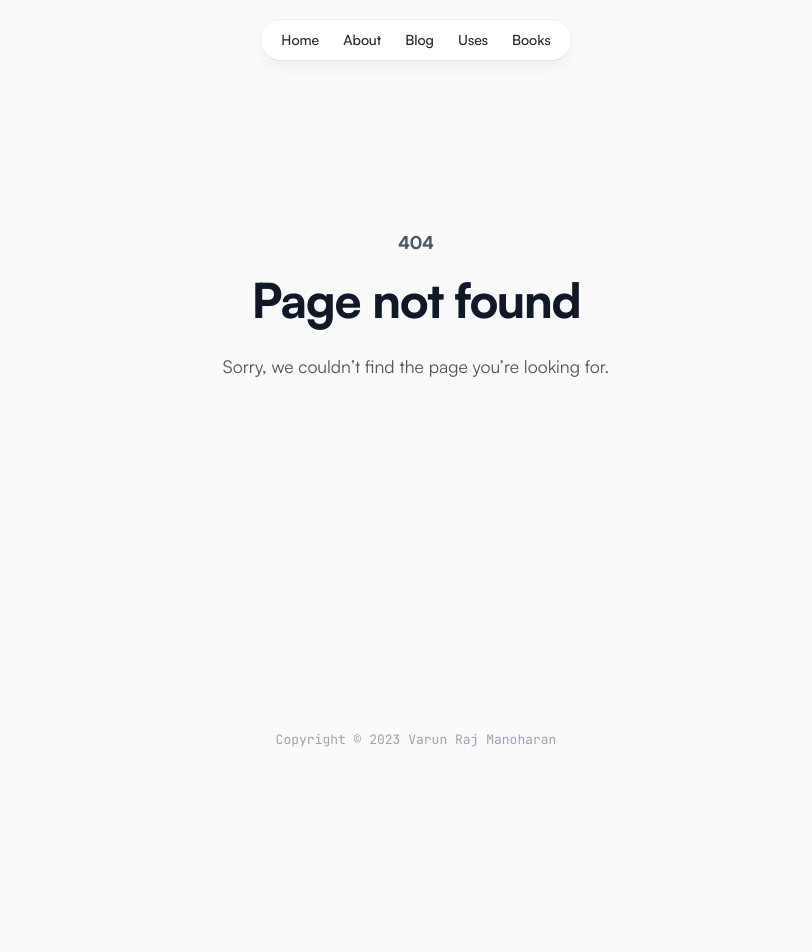
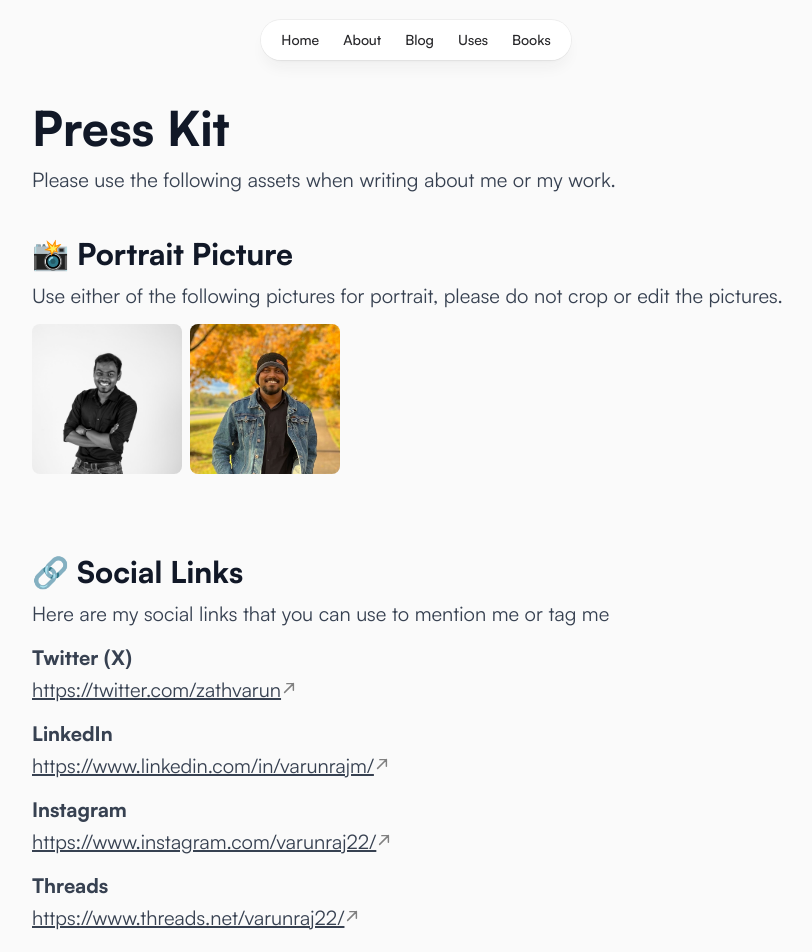
Before and after one commit to varun-raj/vr-site, a Next.js app: page /press-kit in a window 1280 px wide. Before the commit this address had no page. Shown: the top 952 px of the page, without its empty margins (224-1036 px from the left). Before the commit the page ends 800 px from the top, so only its background shows below. Built offline with nearby package versions, Linux system fonts and the light colour scheme.

Commit message:
fix: press kit
Signed-off-by: Varun Raj <varun@skcript.com>

```diff
--- /dev/null
+++ b/src/components/pressKit/PKBiography.tsx
@@ -0,0 +1,49 @@
+import React from 'react';
+
+import Title from '../ui/Title';
+
+export default function PKBiography() {
+  return (
+    <>
+      <div>
+        <Title title="✍️ Biography" level={3} className="text-3xl" />
+        <p>
+          I&apos;ve written two versions of my biography, a short one and a long
+          one. Please use the one that fits your needs.
+        </p>
+      </div>
+      <div>
+        <p className="mb-3">
+          <strong className="font-mono text-sm">Short Biography</strong>
+        </p>
+        <blockquote className="border-l-4 border-orange-500 pl-4">
+          <p className="text-lg italic">
+            Co-Founder and CIO at Skcript, Google Developer Expert for Firebase,
+            and a software developer from India.
+          </p>
+        </blockquote>
+      </div>
+      <div>
+        <p className="mb-3">
+          <strong className="font-mono text-sm">Long Biography</strong>
+        </p>
+        <blockquote className="border-l-4 border-orange-500 pl-4">
+          <p className="text-lg italic">
+            Varun Raj Manoharan is an entrepreneur and a software developer from
+            India, Currently running Skcript Technologies Pvt, Ltd. a software
+            consulting company based out of Chennai, India. He is also a Google
+            Developer Expert for Firebase.
+            <br />
+            <br />
+            He is into the software industry for more than 10 years now, and the
+            world of web technology, Spent most of his time with Javascript and
+            Typescript eco-system.
+            <br /> <br />
+            He loves traveling and exploring new places, mainly the trips that
+            involves adventure and nature. Reads a lot of novels.
+          </p>
+        </blockquote>
+      </div>
+    </>
+  );
+}
--- /dev/null
+++ b/src/components/pressKit/PKPhotos.tsx
@@ -0,0 +1,49 @@
+import { Download } from '@phosphor-icons/react';
+import React from 'react';
+
+import Title from '../ui/Title';
+
+const images = [
+  {
+    alt: 'Picture One',
+    src: '/assets/press-kit/picture_one.jpeg',
+  },
+  {
+    alt: 'Picture Two',
+    src: '/assets/press-kit/picture_two.JPG',
+  },
+];
+
+export default function PKPhotos() {
+  return (
+    <>
+      <div>
+        <Title title="📸 Portrait Picture" level={3} className="text-3xl" />
+        <p>
+          Use either of the following pictures for portrait, please do not crop
+          or edit the pictures.
+        </p>
+      </div>
+      <div className="flex gap-2">
+        {images.map((image) => (
+          <div
+            key={image.src}
+            style={{
+              backgroundImage: `url(${image.src})`,
+            }}
+            className="group h-[150px] w-[150px] rounded-lg bg-cover bg-center bg-no-repeat "
+          >
+            <div
+              className="invisible m-2 flex h-6 w-6 cursor-pointer items-center justify-center rounded-full bg-gray-800 group-hover:visible"
+              onClick={() => {
+                window.open(image.src, '_blank');
+              }}
+            >
+              <Download size={14} className="text-white" />
+            </div>
+          </div>
+        ))}
+      </div>
+    </>
+  );
+}
--- /dev/null
+++ b/src/components/pressKit/PKSocialLinks.tsx
@@ -0,0 +1,56 @@
+import React from 'react';
+
+import Title from '../ui/Title';
+
+export default function PKSocialLinks() {
+  return (
+    <>
+      <div>
+        <Title title="🔗 Social Links" level={3} className="text-3xl" />
+        <p>Here are my social links that you can use to mention me or tag me</p>
+      </div>
+      <ul className="flex flex-col gap-3">
+        <li>
+          <p className="font-bold">Twitter (X)</p>
+          <p>
+            <a target="_blank" href="https://twitter.com/zathvarun">
+              https://twitter.com/zathvarun
+            </a>
+          </p>
+        </li>
+        <li>
+          <p className="font-bold">LinkedIn</p>
+          <p>
+            <a target="_blank" href="https://www.linkedin.com/in/varunrajm/">
+              https://www.linkedin.com/in/varunrajm/
+            </a>
+          </p>
+        </li>
+        <li>
+          <p className="font-bold">Instagram</p>
+          <p>
+            <a target="_blank" href="https://www.instagram.com/varunraj22/">
+              https://www.instagram.com/varunraj22/
+            </a>
+          </p>
+        </li>
+        <li>
+          <p className="font-bold">Threads</p>
+          <p>
+            <a target="_blank" href="https://www.threads.net/varunraj22/">
+              https://www.threads.net/varunraj22/
+            </a>
+          </p>
+        </li>
+        <li>
+          <p className="font-bold">Facebook</p>
+          <p>
+            <a target="_blank" href="https://www.facebook.com/zathvarun/">
+              https://www.facebook.com/zathvarun/
+            </a>
+          </p>
+        </li>
+      </ul>
+    </>
+  );
+}
--- /dev/null
+++ b/src/components/ui/Title.tsx
@@ -0,0 +1,21 @@
+import clsx from 'clsx';
+import React from 'react';
+
+interface Props {
+  title: string;
+  level: number;
+  className?: string;
+}
+export default function Title({ title, level = 1, className }: Props) {
+  const Tag = `h${level}` as keyof JSX.IntrinsicElements;
+  return (
+    <Tag
+      className={clsx(
+        'mb-2  font-bold text-gray-900 dark:text-gray-200',
+        className
+      )}
+    >
+      {title}
+    </Tag>
+  );
+}
--- a/src/pages/about.tsx
+++ b/src/pages/about.tsx
@@ -31,7 +31,7 @@ const About = () => (
       <p>
         Been into the software industry for more than 10 years now, and the
         world of web technology kept me fasicnated, built most of my projects
-        with Javascript and Typescript echo system.
+        with Javascript and Typescript eco-system.
       </p>
       <p>
         I love traveling and exploring new places, mainly the trips that
@@ -51,7 +51,7 @@ const About = () => (
       <ul className="mt-3 flex flex-col space-y-4">
         <li>
           <h4 className="text-base font-normal">
-            <a href="https://hellonext.co" className="plain" target="_blank">
+            <a href="https://featureos.app" className="plain" target="_blank">
               featureOS.app
             </a>
           </h4>
--- /dev/null
+++ b/src/pages/press-kit.tsx
@@ -0,0 +1,43 @@
+import React from 'react';
+
+import PKBiography from '../components/pressKit/PKBiography';
+import PKPhotos from '../components/pressKit/PKPhotos';
+import PKSocialLinks from '../components/pressKit/PKSocialLinks';
+import Title from '../components/ui/Title';
+import { Meta } from '../layouts/Meta';
+import { Main } from '../templates/Main';
+import { AppConfig } from '../utils/AppConfig';
+
+export default function PressKitPage() {
+  return (
+    <Main
+      meta={
+        <Meta
+          title={`Press Kit | ${AppConfig.title}`}
+          description={AppConfig.description}
+        />
+      }
+    >
+      <div className="">
+        <div className="mb-10">
+          <Title title="Press Kit" level={1} className="text-5xl" />
+          <p className="">
+            Please use the following assets when writing about me or my work.
+          </p>
+        </div>
+
+        <div className="flex flex-col gap-20">
+          <section className="flex flex-col gap-3">
+            <PKPhotos />
+          </section>
+          <section className="flex flex-col gap-3">
+            <PKSocialLinks />
+          </section>
+          <section className="flex flex-col gap-3">
+            <PKBiography />
+          </section>
+        </div>
+      </div>
+    </Main>
+  );
+}
```
Also changed, not shown: public/assets/press-kit/picture_one.jpeg (added), public/assets/press-kit/picture_two.JPG (added).
